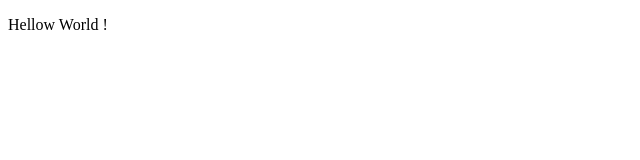
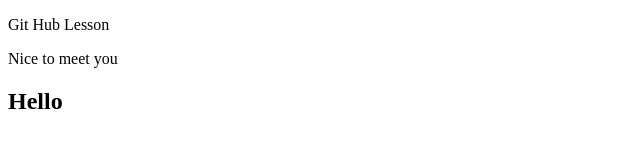
Before and after one commit to Khemz-Developer/git--lesson, a plain HTML site: page Index.html in a window 1280 px wide. Shown: the whole page, without its empty margins (0-640 px from the left). Drawn offline with Linux system fonts and the light colour scheme.

Commit message:
did changes in index.html file

```diff
--- a/Index.html
+++ b/Index.html
@@ -6,6 +6,8 @@
     <title>Document</title>
 </head>
 <body>
-    <p> Hellow World !</p>
+    <p> Git Hub Lesson</p>
+    <p> Nice to meet you </p>
+    <h2> Hello</h2>
 </body>
 </html>
```
